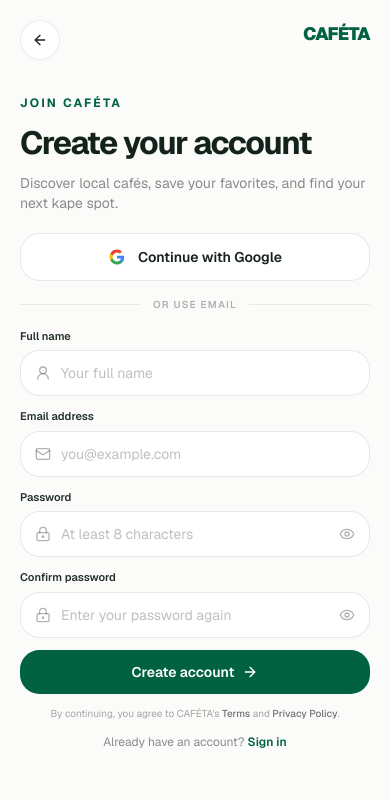
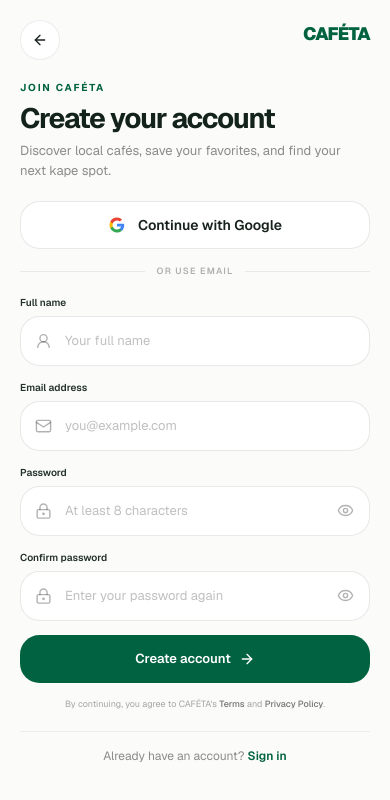
Before and after one commit to buildwithjaym/cafeta, a Next.js app: page /auth/register in a window 390 px wide. Shown: the top 800 px of the page. Built offline with nearby package versions, Linux system fonts and the light colour scheme.

Commit message:
fix: responsiveness on registerform

```diff
--- a/components/auth/register-form.tsx
+++ b/components/auth/register-form.tsx
@@ -1,7 +1,13 @@
 "use client";
 
 import Link from "next/link";
-import { FormEvent, useState } from "react";
+
+import {
+  FormEvent,
+  ReactNode,
+  useState,
+} from "react";
+
 import {
   ArrowRight,
   CheckCircle2,
@@ -12,125 +18,314 @@
   Mail,
   UserRound,
 } from "lucide-react";
-import { useRouter } from "next/navigation";
 
-import { createClient } from "@/lib/supabase/client";
-import { GoogleAuthButton } from "@/components/auth/google-auth-button";
+import {
+  useRouter,
+} from "next/navigation";
+
+import {
+  GoogleAuthButton,
+} from "@/components/auth/google-auth-button";
+
+import {
+  createClient,
+} from "@/lib/supabase/client";
 
 export function RegisterForm() {
-  const router = useRouter();
+  const router =
+    useRouter();
 
-  const [fullName, setFullName] = useState("");
-  const [email, setEmail] = useState("");
-  const [password, setPassword] = useState("");
-  const [confirmPassword, setConfirmPassword] = useState("");
+  const [fullName, setFullName] =
+    useState("");
 
-  const [showPassword, setShowPassword] = useState(false);
-  const [showConfirmPassword, setShowConfirmPassword] =
+  const [email, setEmail] =
+    useState("");
+
+  const [password, setPassword] =
+    useState("");
+
+  const [
+    confirmPassword,
+    setConfirmPassword,
+  ] = useState("");
+
+  const [
+    showPassword,
+    setShowPassword,
+  ] = useState(false);
+
+  const [
+    showConfirmPassword,
+    setShowConfirmPassword,
+  ] = useState(false);
+
+  const [loading, setLoading] =
     useState(false);
 
-  const [loading, setLoading] = useState(false);
-  const [error, setError] = useState("");
+  const [error, setError] =
+    useState("");
 
-  const passwordValid = password.length >= 8;
+  const passwordValid =
+    password.length >= 8;
+
   const passwordsMatch =
-    confirmPassword.length > 0 && password === confirmPassword;
+    confirmPassword.length > 0 &&
+    password === confirmPassword;
 
   async function handleSubmit(
     event: FormEvent<HTMLFormElement>,
   ) {
     event.preventDefault();
 
+    if (loading) {
+      return;
+    }
+
     setError("");
 
-    if (!fullName.trim()) {
-      setError("Please enter your full name.");
+    const normalizedFullName =
+      fullName.trim();
+
+    const normalizedEmail =
+      email
+        .trim()
+        .toLowerCase();
+
+    if (!normalizedFullName) {
+      setError(
+        "Please enter your full name.",
+      );
+
+      return;
+    }
+
+    if (!normalizedEmail) {
+      setError(
+        "Please enter your email address.",
+      );
+
       return;
     }
 
     if (password.length < 8) {
-      setError("Password must be at least 8 characters.");
+      setError(
+        "Password must be at least 8 characters.",
+      );
+
       return;
     }
 
-    if (password !== confirmPassword) {
-      setError("Passwords do not match.");
+    if (
+      password !==
+      confirmPassword
+    ) {
+      setError(
+        "Passwords do not match.",
+      );
+
       return;
     }
 
     setLoading(true);
 
-    const supabase = createClient();
+    try {
+      const supabase =
+        createClient();
 
-    const { data, error } = await supabase.auth.signUp({
-      email: email.trim(),
+      const {
+        data,
+        error: signUpError,
+      } =
+        await supabase.auth
+          .signUp({
+            email:
+              normalizedEmail,
+
             password,
+
             options: {
               data: {
-          full_name: fullName.trim(),
+                full_name:
+                  normalizedFullName,
               },
-        emailRedirectTo: `${window.location.origin}/auth/callback`,
+
+              emailRedirectTo:
+                `${window.location.origin}/auth/callback`,
             },
           });
 
-    if (error) {
-      setError(error.message);
-      setLoading(false);
+      if (signUpError) {
+        setError(
+          signUpError.message,
+        );
+
         return;
       }
 
       if (data.session) {
-      router.push("/explore");
+        router.replace(
+          "/explore",
+        );
+
         router.refresh();
+
         return;
       }
 
-    router.push(
+      router.replace(
         `/auth/login?registered=true&email=${encodeURIComponent(
-        email.trim(),
+          normalizedEmail,
         )}`,
       );
+    } catch (error) {
+      console.error(
+        "[CAFÉTA] Registration failed:",
+        error,
+      );
+
+      setError(
+        "Something went wrong while creating your account. Please try again.",
+      );
+    } finally {
+      setLoading(false);
+    }
   }
 
   return (
-    <div className="w-full">
+    <div
+      className="
+        mx-auto
+        w-full
+        max-w-[460px]
+      "
+    >
+      {/* Header */}
       <div>
-        <p className="text-xs font-bold uppercase tracking-[0.18em] text-[#006241]">
+        <p
+          className="
+            text-[10px]
+            font-bold
+            uppercase
+            tracking-[0.18em]
+            text-[#006241]
+
+            sm:text-xs
+          "
+        >
           Join CAFÉTA
         </p>
 
-        <h1 className="mt-2 text-[2rem] font-bold tracking-[-0.045em] text-[#13231b]">
+        <h1
+          className="
+            mt-2
+            text-[1.75rem]
+            font-bold
+            leading-[1.08]
+            tracking-[-0.045em]
+            text-[#13231b]
+
+            sm:mt-3
+            sm:text-[2rem]
+
+            lg:text-[2.15rem]
+          "
+        >
           Create your account
         </h1>
 
-        <p className="mt-1.5 text-sm leading-5 text-black/45">
-          Discover local cafés, save your favorites, and find
-          your next kape spot.
+        <p
+          className="
+            mt-2
+            max-w-md
+            text-[13px]
+            leading-5
+            text-black/45
+
+            sm:text-sm
+            sm:leading-6
+          "
+        >
+          Discover local cafés,
+          save your favorites, and
+          find your next kape spot.
         </p>
       </div>
 
-      <div className="mt-5">
+      {/* Google auth */}
+      <div
+        className="
+          mt-5
+
+          sm:mt-6
+        "
+      >
         <GoogleAuthButton />
       </div>
 
-      <div className="my-4 flex items-center gap-3">
-        <div className="h-px flex-1 bg-black/[0.07]" />
+      {/* Divider */}
+      <div
+        className="
+          my-4
+          flex
+          items-center
+          gap-3
 
-        <span className="whitespace-nowrap text-[10px] font-semibold uppercase tracking-[0.12em] text-black/30">
+          sm:my-5
+          sm:gap-4
+        "
+      >
+        <div
+          className="
+            h-px
+            flex-1
+            bg-black/[0.07]
+          "
+        />
+
+        <span
+          className="
+            shrink-0
+            whitespace-nowrap
+            text-[9px]
+            font-semibold
+            uppercase
+            tracking-[0.13em]
+            text-black/30
+
+            sm:text-[10px]
+          "
+        >
           or use email
         </span>
 
-        <div className="h-px flex-1 bg-black/[0.07]" />
+        <div
+          className="
+            h-px
+            flex-1
+            bg-black/[0.07]
+          "
+        />
       </div>
 
+      {/* Registration form */}
       <form
         onSubmit={handleSubmit}
-        className="space-y-3"
+        className="
+          space-y-3.5
+
+          sm:space-y-4
+        "
       >
         <Field
           id="fullName"
           label="Full name"
-          icon={<UserRound className="size-4" />}
+          icon={
+            <UserRound
+              className="
+                size-[17px]
+              "
+            />
+          }
         >
           <input
             id="fullName"
@@ -139,123 +334,204 @@
             required
             value={fullName}
             onChange={(event) =>
-              setFullName(event.target.value)
+              setFullName(
+                event.target.value,
+              )
             }
             placeholder="Your full name"
-            className="h-11 w-full bg-transparent pl-10 pr-4 text-sm text-[#13231b] outline-none placeholder:text-black/25"
+            className="
+              h-12
+              w-full
+              bg-transparent
+              pl-11
+              pr-4
+              text-[13px]
+              text-[#13231b]
+              outline-none
+              placeholder:text-black/25
+
+              sm:text-sm
+            "
           />
         </Field>
 
         <Field
           id="email"
           label="Email address"
-          icon={<Mail className="size-4" />}
+          icon={
+            <Mail
+              className="
+                size-[17px]
+              "
+            />
+          }
         >
           <input
             id="email"
             type="email"
+            inputMode="email"
+            autoCapitalize="none"
+            autoCorrect="off"
             autoComplete="email"
             required
             value={email}
             onChange={(event) =>
-              setEmail(event.target.value)
+              setEmail(
+                event.target.value,
+              )
             }
             placeholder="you@example.com"
-            className="h-11 w-full bg-transparent pl-10 pr-4 text-sm text-[#13231b] outline-none placeholder:text-black/25"
+            className="
+              h-12
+              w-full
+              bg-transparent
+              pl-11
+              pr-4
+              text-[13px]
+              text-[#13231b]
+              outline-none
+              placeholder:text-black/25
+
+              sm:text-sm
+            "
           />
         </Field>
 
         <Field
           id="password"
           label="Password"
-          icon={<LockKeyhole className="size-4" />}
+          icon={
+            <LockKeyhole
+              className="
+                size-[17px]
+              "
+            />
+          }
         >
           <input
             id="password"
-            type={showPassword ? "text" : "password"}
+            type={
+              showPassword
+                ? "text"
+                : "password"
+            }
             autoComplete="new-password"
             required
             minLength={8}
             value={password}
             onChange={(event) =>
-              setPassword(event.target.value)
+              setPassword(
+                event.target.value,
+              )
             }
             placeholder="At least 8 characters"
-            className="h-11 w-full bg-transparent pl-10 pr-11 text-sm text-[#13231b] outline-none placeholder:text-black/25"
+            className="
+              h-12
+              w-full
+              bg-transparent
+              pl-11
+              pr-12
+              text-[13px]
+              text-[#13231b]
+              outline-none
+              placeholder:text-black/25
+
+              sm:text-sm
+            "
           />
 
-          <button
-            type="button"
+          <PasswordToggle
+            visible={showPassword}
             onClick={() =>
-              setShowPassword((current) => !current)
+              setShowPassword(
+                (current) =>
+                  !current,
+              )
             }
-            aria-label={
-              showPassword
-                ? "Hide password"
-                : "Show password"
-            }
-            className="absolute right-3.5 top-1/2 -translate-y-1/2 text-black/30 transition hover:text-black/60"
-          >
-            {showPassword ? (
-              <EyeOff className="size-4" />
-            ) : (
-              <Eye className="size-4" />
-            )}
-          </button>
+          />
         </Field>
 
         <Field
           id="confirmPassword"
           label="Confirm password"
-          icon={<LockKeyhole className="size-4" />}
+          icon={
+            <LockKeyhole
+              className="
+                size-[17px]
+              "
+            />
+          }
         >
           <input
             id="confirmPassword"
             type={
-              showConfirmPassword ? "text" : "password"
+              showConfirmPassword
+                ? "text"
+                : "password"
             }
             autoComplete="new-password"
             required
             value={confirmPassword}
             onChange={(event) =>
-              setConfirmPassword(event.target.value)
+              setConfirmPassword(
+                event.target.value,
+              )
             }
             placeholder="Enter your password again"
-            className="h-11 w-full bg-transparent pl-10 pr-11 text-sm text-[#13231b] outline-none placeholder:text-black/25"
+            className="
+              h-12
+              w-full
+              bg-transparent
+              pl-11
+              pr-12
+              text-[13px]
+              text-[#13231b]
+              outline-none
+              placeholder:text-black/25
+
+              sm:text-sm
+            "
           />
 
-          <button
-            type="button"
+          <PasswordToggle
+            visible={
+              showConfirmPassword
+            }
             onClick={() =>
               setShowConfirmPassword(
-                (current) => !current,
+                (current) =>
+                  !current,
               )
             }
-            aria-label={
-              showConfirmPassword
-                ? "Hide password"
-                : "Show password"
-            }
-            className="absolute right-3.5 top-1/2 -translate-y-1/2 text-black/30 transition hover:text-black/60"
-          >
-            {showConfirmPassword ? (
-              <EyeOff className="size-4" />
-            ) : (
-              <Eye className="size-4" />
-            )}
-          </button>
+          />
         </Field>
 
+        {/* Password validation */}
         {password.length > 0 && (
-          <div className="flex items-center gap-4 px-1">
+          <div
+            className="
+              flex
+              flex-wrap
+              items-center
+              gap-x-4
+              gap-y-2
+              px-1
+              pt-0.5
+            "
+          >
             <PasswordCheck
-              valid={passwordValid}
+              valid={
+                passwordValid
+              }
               label="8+ characters"
             />
 
-            {confirmPassword.length > 0 && (
+            {confirmPassword.length >
+              0 && (
               <PasswordCheck
-                valid={passwordsMatch}
+                valid={
+                  passwordsMatch
+                }
                 label={
                   passwordsMatch
                     ? "Passwords match"
@@ -266,45 +542,133 @@
           </div>
         )}
 
+        {/* Error */}
         {error && (
           <div
             role="alert"
-            className="rounded-xl border border-red-200 bg-red-50 px-4 py-2.5 text-xs leading-5 text-red-700"
+            aria-live="polite"
+            className="
+              rounded-xl
+              border
+              border-red-200
+              bg-red-50
+              px-3.5
+              py-3
+              text-[11px]
+              leading-5
+              text-red-700
+
+              sm:px-4
+              sm:text-xs
+            "
           >
             {error}
           </div>
         )}
 
+        {/* Submit */}
         <button
           type="submit"
           disabled={loading}
-          className="group flex h-11 w-full items-center justify-center gap-2 rounded-xl bg-[#006241] px-5 text-sm font-semibold text-white transition hover:bg-[#004f35] disabled:pointer-events-none disabled:opacity-60"
+          className="
+            group
+            flex
+            min-h-12
+            w-full
+            items-center
+            justify-center
+            gap-2
+            rounded-xl
+            bg-[#006241]
+            px-5
+            py-3
+            text-[13px]
+            font-semibold
+            text-white
+            transition
+
+            hover:bg-[#004f35]
+
+            focus-visible:outline-none
+            focus-visible:ring-4
+            focus-visible:ring-[#006241]/20
+
+            disabled:pointer-events-none
+            disabled:opacity-60
+
+            sm:text-sm
+          "
         >
           {loading ? (
             <>
-              <LoaderCircle className="size-4 animate-spin" />
+              <LoaderCircle
+                className="
+                  size-[17px]
+                  animate-spin
+                "
+              />
+
+              <span>
                 Creating account...
+              </span>
             </>
           ) : (
             <>
+              <span>
                 Create account
-              <ArrowRight className="size-4 transition-transform group-hover:translate-x-0.5" />
+              </span>
+
+              <ArrowRight
+                className="
+                  size-4
+                  transition-transform
+                  group-hover:translate-x-0.5
+                "
+              />
             </>
           )}
         </button>
 
-        <p className="text-center text-[10px] leading-4 text-black/35">
-          By continuing, you agree to CAFÉTA&apos;s{" "}
+        {/* Terms */}
+        <p
+          className="
+            px-1
+            text-center
+            text-[9px]
+            leading-[1.6]
+            text-black/35
+
+            sm:px-4
+            sm:text-[10px]
+          "
+        >
+          By continuing, you agree
+          to CAFÉTA&apos;s{" "}
+
           <Link
             href="/terms"
-            className="font-medium text-black/55 hover:text-[#006241]"
+            className="
+              font-medium
+              text-black/55
+              transition
+              hover:text-[#006241]
+              hover:underline
+            "
           >
             Terms
           </Link>{" "}
+
           and{" "}
+
           <Link
             href="/privacy"
-            className="font-medium text-black/55 hover:text-[#006241]"
+            className="
+              font-medium
+              text-black/55
+              transition
+              hover:text-[#006241]
+              hover:underline
+            "
           >
             Privacy Policy
           </Link>
@@ -312,15 +676,43 @@
         </p>
       </form>
 
-      <p className="mt-3 text-center text-xs text-black/45">
+      {/* Sign in */}
+      <div
+        className="
+          mt-5
+          border-t
+          border-black/[0.06]
+          pt-4
+
+          sm:mt-6
+          sm:pt-5
+        "
+      >
+        <p
+          className="
+            text-center
+            text-xs
+            text-black/45
+
+            sm:text-sm
+          "
+        >
           Already have an account?{" "}
+
           <Link
             href="/auth/login"
-          className="font-semibold text-[#006241] hover:underline"
+            className="
+              font-semibold
+              text-[#006241]
+              transition
+              hover:text-[#004f35]
+              hover:underline
+            "
           >
             Sign in
           </Link>
         </p>
+      </div>
     </div>
   );
 }
@@ -333,26 +725,116 @@
 }: {
   id: string;
   label: string;
-  icon: React.ReactNode;
-  children: React.ReactNode;
+  icon: ReactNode;
+  children: ReactNode;
 }) {
   return (
-    <div>
+    <div
+      className="
+        w-full
+      "
+    >
       <label
         htmlFor={id}
-        className="mb-1.5 block text-[11px] font-semibold text-[#24312b]"
+        className="
+          mb-1.5
+          block
+          text-[10px]
+          font-semibold
+          text-[#24312b]
+
+          sm:text-[11px]
+        "
       >
         {label}
       </label>
 
-      <div className="relative rounded-xl border border-black/[0.09] bg-white transition focus-within:border-[#006241]/50 focus-within:ring-4 focus-within:ring-[#006241]/[0.06]">
-        <div className="pointer-events-none absolute left-3.5 top-1/2 -translate-y-1/2 text-black/30">
+      <div
+        className="
+          relative
+          w-full
+          rounded-xl
+          border
+          border-black/[0.09]
+          bg-white
+          transition
+
+          focus-within:border-[#006241]/50
+          focus-within:ring-4
+          focus-within:ring-[#006241]/[0.06]
+        "
+      >
+        <div
+          className="
+            pointer-events-none
+            absolute
+            left-3.5
+            top-1/2
+            z-10
+            -translate-y-1/2
+            text-black/30
+          "
+        >
           {icon}
         </div>
 
         {children}
       </div>
     </div>
+  );
+}
+
+function PasswordToggle({
+  visible,
+  onClick,
+}: {
+  visible: boolean;
+  onClick: () => void;
+}) {
+  return (
+    <button
+      type="button"
+      onClick={onClick}
+      aria-label={
+        visible
+          ? "Hide password"
+          : "Show password"
+      }
+      className="
+        absolute
+        right-1.5
+        top-1/2
+        flex
+        size-9
+        -translate-y-1/2
+        items-center
+        justify-center
+        rounded-lg
+        text-black/30
+        transition
+
+        hover:bg-black/[0.04]
+        hover:text-black/60
+
+        focus-visible:outline-none
+        focus-visible:ring-2
+        focus-visible:ring-[#006241]/20
+      "
+    >
+      {visible ? (
+        <EyeOff
+          className="
+            size-[17px]
+          "
+        />
+      ) : (
+        <Eye
+          className="
+            size-[17px]
+          "
+        />
+      )}
+    </button>
   );
 }
 
@@ -365,12 +847,33 @@
 }) {
   return (
     <div
-      className={`flex items-center gap-1.5 text-[10px] ${
-        valid ? "text-[#006241]" : "text-black/35"
-      }`}
+      className={`
+        flex
+        min-w-0
+        items-center
+        gap-1.5
+        text-[9px]
+        font-medium
+
+        sm:text-[10px]
+
+        ${
+          valid
+            ? "text-[#006241]"
+            : "text-black/35"
+        }
+      `}
     >
-      <CheckCircle2 className="size-3" />
+      <CheckCircle2
+        className="
+          size-3
+          shrink-0
+        "
+      />
+
+      <span>
         {label}
+      </span>
     </div>
   );
 }
```
Lines whose indentation alone changed are shown as unchanged.
